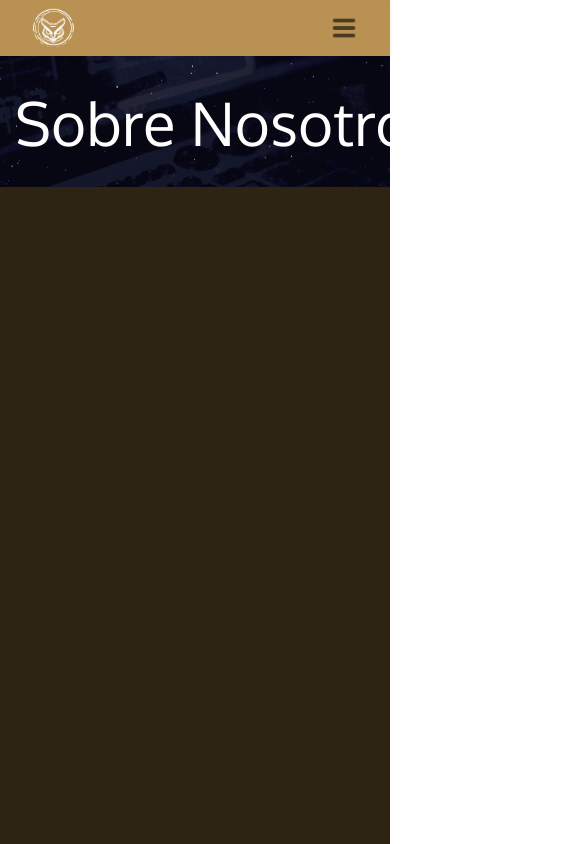
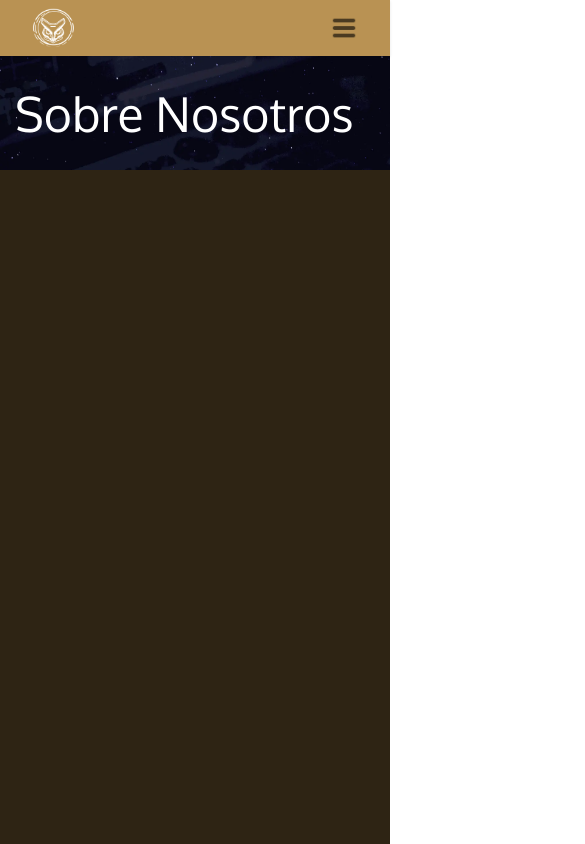
Before and after one commit to saulkurosaki/IZTAC-MUSIC-COMPANY, a Next.js app: page /about-us in a window 390 px wide. Shown: the top 844 px of the page, 585 px wide, since content can reach past the window. Built offline with nearby package versions, Linux system fonts and the light colour scheme.

Commit message:
feat(about-us/Header): implement the on medium devices responsive layout

```diff
--- a/components/about-us/Header.tsx
+++ b/components/about-us/Header.tsx
@@ -4,7 +4,7 @@ import HeaderBg from "../../assets/banner_image_2.webp";
 
 const Header = () => {
   return (
-    <section className="relative w-full h-[131px]">
+    <section className="relative w-full lg:h-[131px] max-lg:h-[114px]">
       <span className="absolute inset-0 z-0">
         <Image
           src={HeaderBg}
@@ -14,8 +14,8 @@ const Header = () => {
       </span>
 
       <div className="w-full h-full py-6">
-        <div className="container xl:w-[1320px] max-xl:w-[960px] h-full px-[15px]">
-          <h1 className="w-full h-full mb-2 text-white text-6xl oxygen z-10 relative flex items-center">
+        <div className="container xl:w-[1320px] lg:w-[960px] md:w-[720px] h-full px-[15px]">
+          <h1 className="w-full h-full mb-2 text-white lg:text-6xl max-lg:text-5xl oxygen z-10 relative flex items-center">
             Sobre Nosotros
           </h1>
         </div>
```
